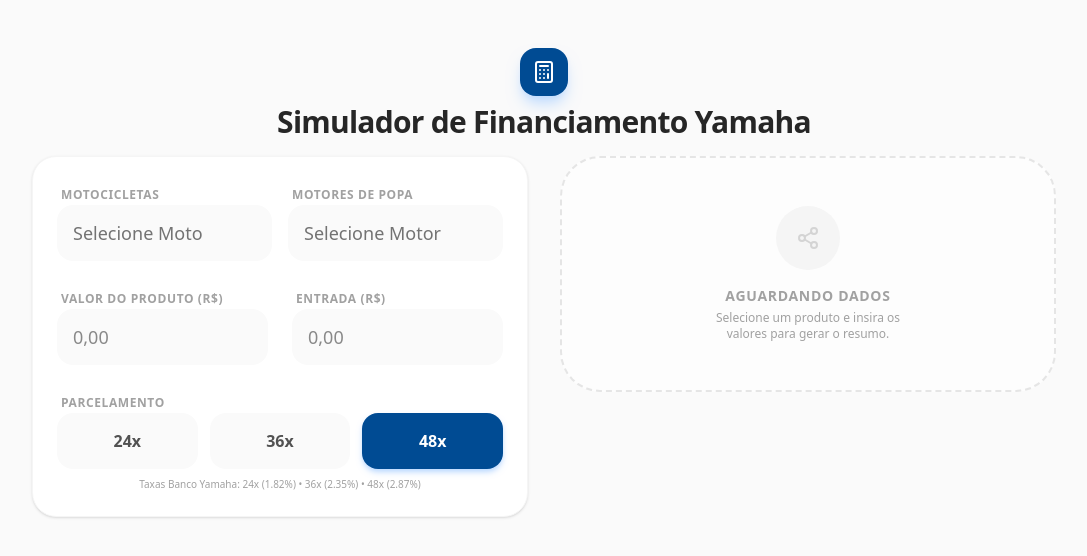
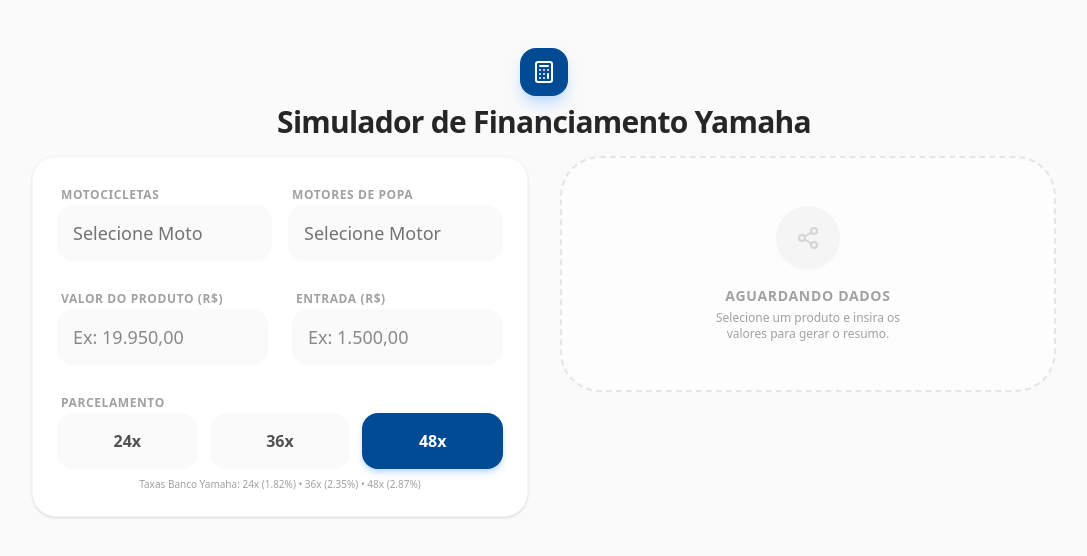
Before and after one commit to ovendedorsiteyamaha-svg/Simulador-de-Financiamento, a React (Vite) app: page / in a window 1280 px wide. Shown: the top 556 px of the page, without its empty margins (96-1183 px from the left). Built offline with nearby package versions, Linux system fonts and the light colour scheme.

Commit message:
commit para sombra 19.950,00

```diff
--- a/src/App.tsx
+++ b/src/App.tsx
@@ -57,8 +57,8 @@
 
 export default function App() {
   const [product, setProduct] = useState<string>('');
-  const [productValue, setProductValue] = useState<number>(0);
-  const [downPayment, setDownPayment] = useState<number>(0);
+  const [productValue, setProductValue] = useState<string>('');
+  const [downPayment, setDownPayment] = useState<string>('');
   const [installments, setInstallments] = useState<number>(48);
 
   // Split products for the two dropdowns
@@ -73,46 +73,27 @@
     setProduct(val);
   };
 
-  // Function to convert BRL formatted string to a clean number
+  // Function to convert BRL formatted string to a clean number for calculation
   const parseBRL = (val: string): number => {
     if (!val) return 0;
 
-    // Remove all dots (thousands separator)
-    // Replace comma with dot (decimal separator)
-    const normalized = val.replace(/\./g, '').replace(',', '.');
-
-    // Parse to float
-    const parsed = parseFloat(normalized);
+    // Remove dots (thousands separator) and replace comma with dot (decimal separator)
+    const cleanValue = val.replace(/\./g, '').replace(',', '.');
+    const parsed = parseFloat(cleanValue);
 
     return isNaN(parsed) ? 0 : parsed;
   };
 
-  // Currency Masking Logic
-  const handleCurrencyChange = (e: ChangeEvent<HTMLInputElement>, setter: (v: number) => void) => {
-    const val = e.target.value;
-
-    // Use the parseBRL function to get the clean number
-    const numericValue = parseBRL(val);
-
-    // Limit to prevent extreme values
-    if (numericValue > 999999999) return;
-
-    setter(numericValue);
-  };
-
-  const formatForInput = (val: number) => {
-    if (val === 0) return '';
-
-    // Format back to BRL string for the input display
-    return new Intl.NumberFormat('pt-BR', {
-      minimumFractionDigits: 2,
-      maximumFractionDigits: 2,
-    }).format(val);
+  // Simple change handler without masking
+  const handleCurrencyChange = (val: string, setter: (v: string) => void) => {
+    setter(val);
   };
 
   // Calculation logic
   const calculation = useMemo(() => {
-    const financed = productValue - downPayment;
+    const val = parseBRL(productValue);
+    const down = parseBRL(downPayment);
+    const financed = val - down;
 
     if (financed <= 0 || !installments) return null;
 
@@ -131,8 +112,8 @@
 
   const reset = () => {
     setProduct('');
-    setProductValue(0);
-    setDownPayment(0);
+    setProductValue('');
+    setDownPayment('');
     setInstallments(48);
   };
 
@@ -211,10 +192,9 @@
                 </label>
                 <input
                   type="text"
-                  inputMode="decimal"
-                  placeholder="0,00"
-                  value={formatForInput(productValue)}
-                  onChange={(e) => handleCurrencyChange(e, setProductValue)}
+                  placeholder="Ex: 19.950,00"
+                  value={productValue}
+                  onChange={(e) => handleCurrencyChange(e.target.value, setProductValue)}
                   className="w-full h-14 px-4 bg-neutral-50 border-none rounded-2xl text-lg focus:ring-2 focus:ring-yamaha-blue transition-all"
                 />
               </div>
@@ -224,10 +204,9 @@
                 </label>
                 <input
                   type="text"
-                  inputMode="decimal"
-                  placeholder="0,00"
-                  value={formatForInput(downPayment)}
-                  onChange={(e) => handleCurrencyChange(e, setDownPayment)}
+                  placeholder="Ex: 1.500,00"
+                  value={downPayment}
+                  onChange={(e) => handleCurrencyChange(e.target.value, setDownPayment)}
                   className="w-full h-14 px-4 bg-neutral-50 border-none rounded-2xl text-lg focus:ring-2 focus:ring-yamaha-blue transition-all"
                 />
               </div>
@@ -295,7 +274,7 @@
                           Entrada
                         </p>
                         <p className="text-2xl font-black text-neutral-900 tracking-tight">
-                          {formatCurrency(downPayment)}
+                          {formatCurrency(parseBRL(downPayment))}
                         </p>
                       </div>
 
```
